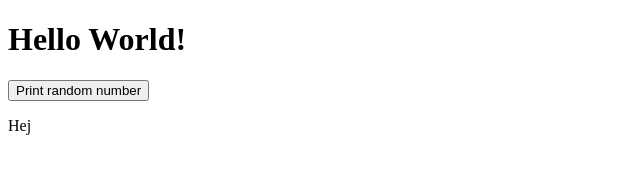
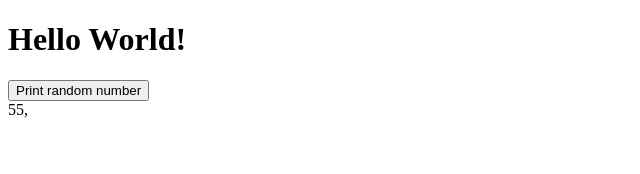
Before and after one commit to olivernygren/more-git, a plain HTML site: page index.html in a window 1280 px wide. Both pictures are taken after a click on the button "Print random number". Shown: the full height of the page, 0-640 px from the left. Drawn offline with Linux system fonts and the light colour scheme.

Commit message:
completed random number function

```diff
--- a/index.html
+++ b/index.html
@@ -10,6 +10,8 @@
 <body>
     <h1>Hello World!</h1>
     <button onclick="printRandomNumber()">Print random number</button>
-    <p>Hej</p>
+    <div id="results">
+        <!-- Code injected from JS -->
+    </div>
 </body>
 </html>
--- a/script.js
+++ b/script.js
@@ -10,5 +10,6 @@ function getRandomNumber() {
 }
 
 function addNumberToPage(number) {
-    console.log(number);
+    const div = document.getElementById('results');
+    div.append(number + ', ');
 }
```
